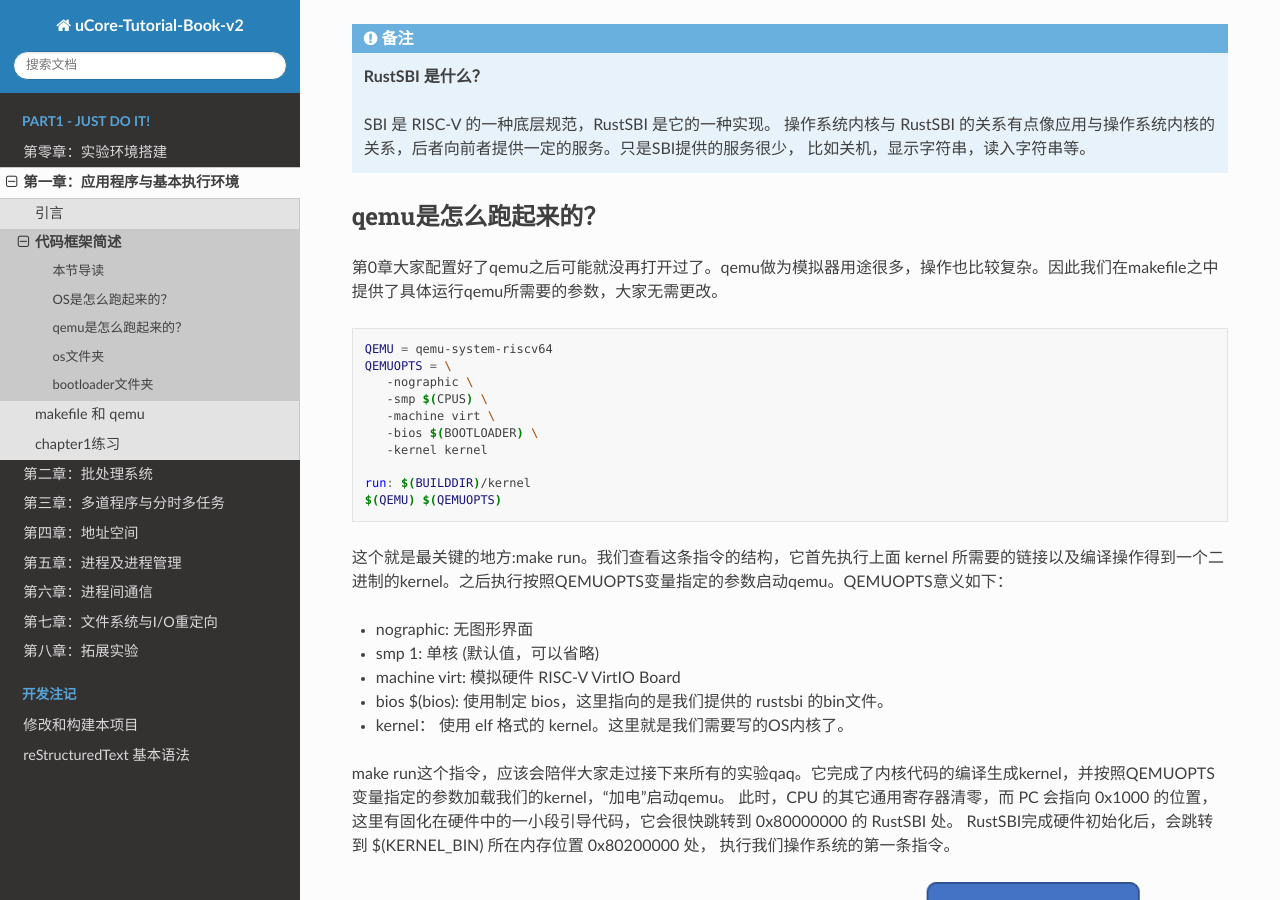
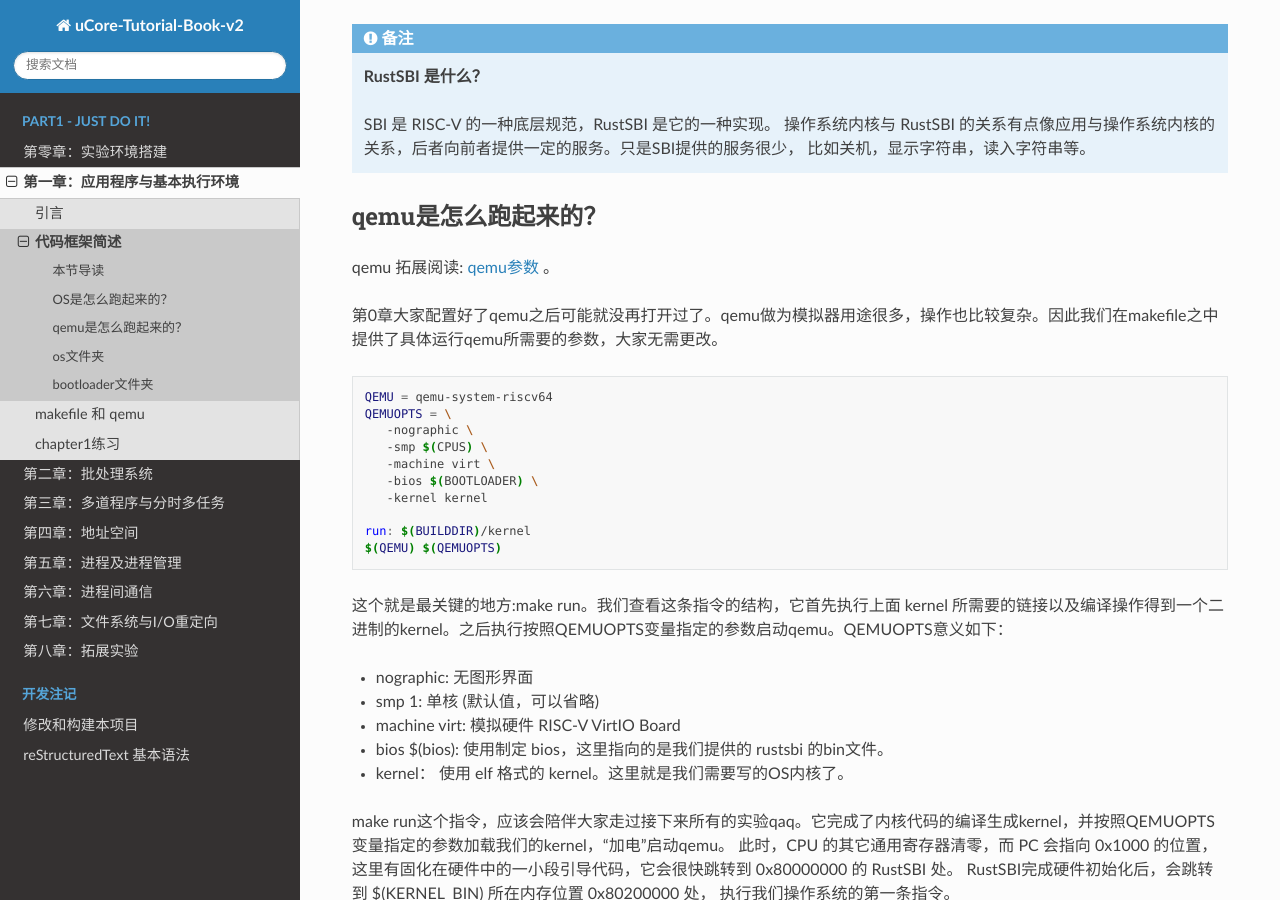
Before and after one commit to LearningOS/uCore-Tutorial-Guide-2022S, a Sphinx documentation site: the page built from source/chapter1/1app-ee-platform.rst, in a window 1280 px wide and 900 px high, scrolled down 936 px. Built offline with Sphinx 7.4.7 and the Read the Docs theme 2.0.0, drawn with Linux system fonts in a browser that asks for light colours; pages that are not in the unit, such as notebooks, are missing from menus; some of the changed text lies outside the part shown.

Commit message:
ch1/2: add doc link about qemu and rustsbi, ch7: add more clues

```diff
--- a/source/chapter1/1app-ee-platform.rst
+++ b/source/chapter1/1app-ee-platform.rst
@@ -50,6 +50,8 @@ OS是怎么跑起来的？
 
 qemu是怎么跑起来的？
 -------------------------------
+
+qemu 拓展阅读: `qemu参数 <https://www.qemu.org/docs/master/system/invocation.html>`_ 。
 
 第0章大家配置好了qemu之后可能就没再打开过了。qemu做为模拟器用途很多，操作也比较复杂。因此我们在makefile之中提供了具体运行qemu所需要的参数，大家无需更改。
 
@@ -163,6 +165,8 @@ os文件夹下存放了所有我们构建操作系统的源代码，是本次实
    printf 的实现在 printf.c，在函数之中我们完成了对 format 字符串的解析工作。那么我们是如何把字符串真正地打印到 shell 上的呢？ 我们 调用consputc 函数输出一个 char 到 shell，而 consputc 函数其实就是调用了 sbi.c 之中的 console_putchar 函数。这个　console_putchar 函数的本质是调用了 sbi_call。剥开层层套娃，大家可以发现打印的最终实现是使用 sbi 帮助我们包装好的 ecall 汇编代码，通过指定 ecall 的 idx 为 SBI_CONSOLE_PUTCHAR, 并将我们的字符做为参数传入到 ecall 指定的寄存器之中完成一次系统调用来实现的。
    本来，作为一个 OS，串口输出(也就是输出到 shell)的事情也应该我们自己来做，但这里为了简化这些硬件强相关的实现，我们利用 rust-sbi 的 M 态支持。这也是 riscv 灵活性的一个体现。
 
+   rustsbi 拓展阅读：`rsutsbi <https://rcore-os.github.io/rCore-Tutorial-Book-v3/appendix-c/index.html>`_ 。
+
 bootloader文件夹
 -------------------------------
 
--- a/source/chapter7/5exercise.rst
+++ b/source/chapter7/5exercise.rst
@@ -93,7 +93,7 @@ chapter7练习
             #[repr(C)]
             #[derive(Debug)]
             pub struct Stat {
-                /// 文件所在磁盘驱动器号
+                /// 文件所在磁盘驱动号，该实现写死为 0 即可。
                 pub dev: u64,
                 /// inode 文件所在 inode 编号
                 pub ino: u64,
```
